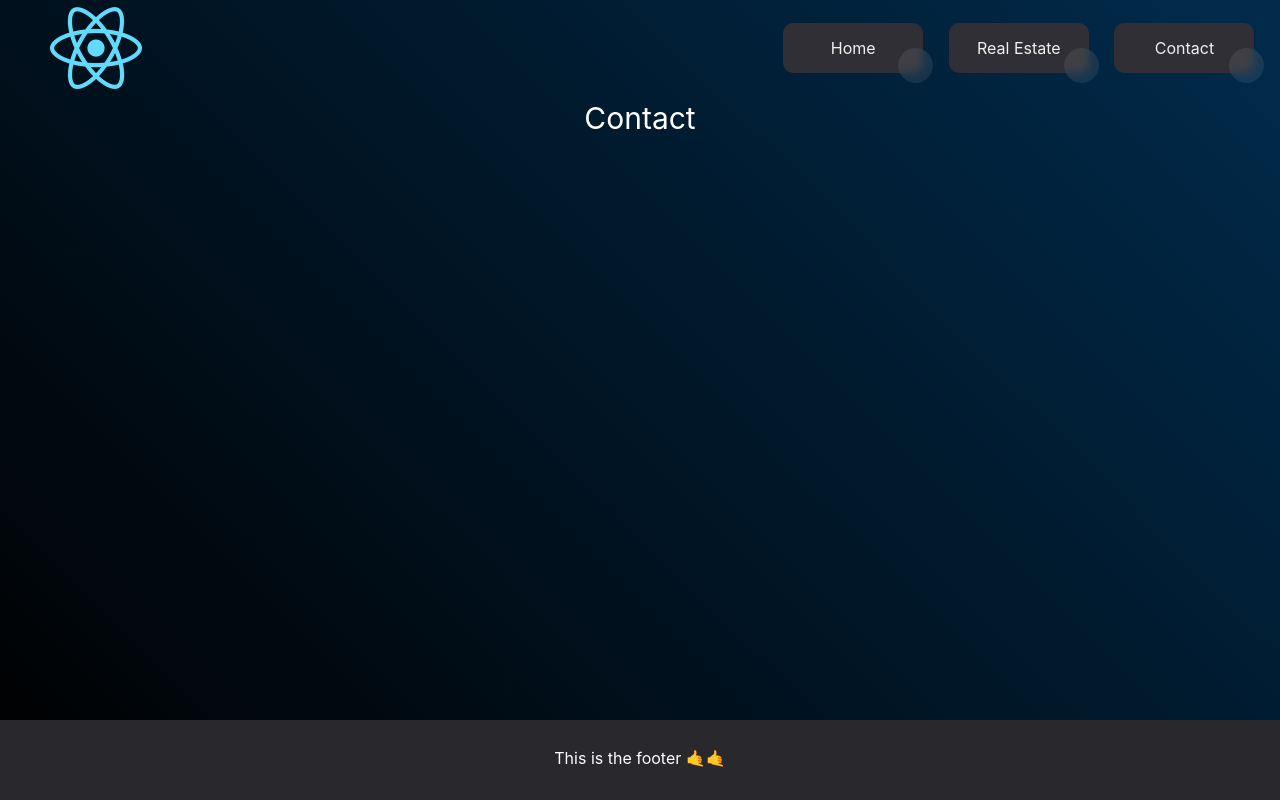
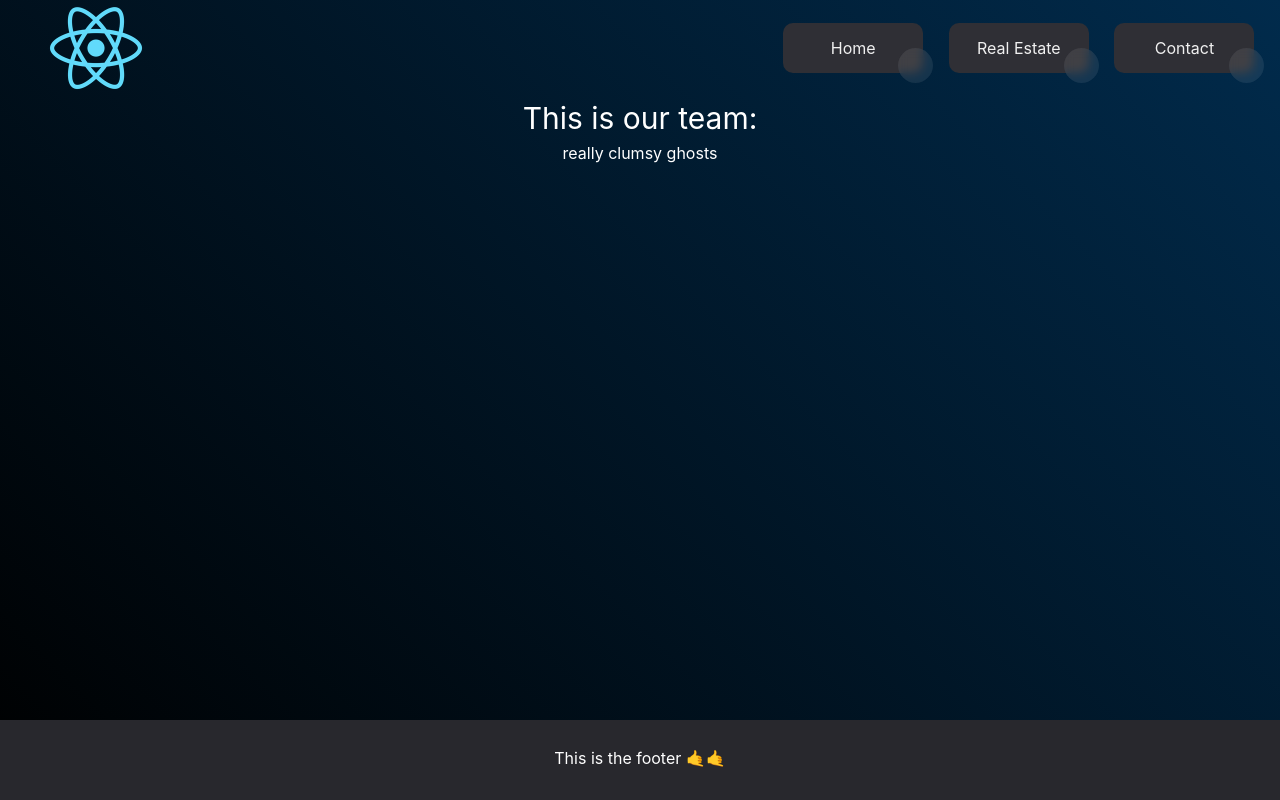
Before and after one commit to denisghera/Visual_Programming_Project, a React (Create React App) app: page /contact in a window 1280 px wide. Built offline with nearby package versions, Linux system fonts and the light colour scheme.

Commit message:
test 123

```diff
--- a/src/components/Contact.js
+++ b/src/components/Contact.js
@@ -5,8 +5,11 @@ import Footer from "./Footer";
 function Contact() {
   return (
     <div>
-        <center><h1>Contact</h1></center>
-        <Footer/>
+      <center>
+        <h1>This is our team:</h1>
+        <p>really clumsy ghosts</p>
+      </center>
+      <Footer/>
     </div>
   );
 }
```
